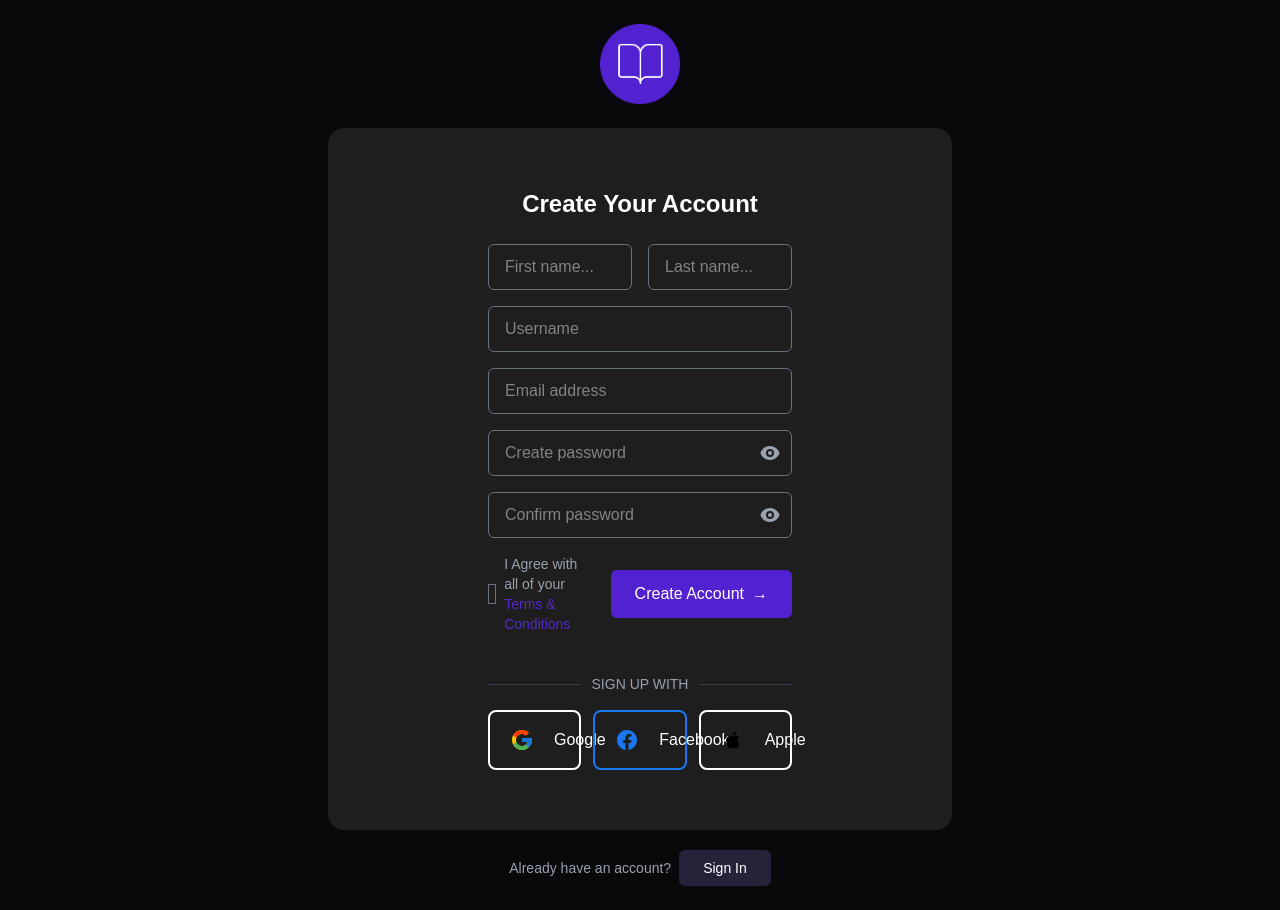
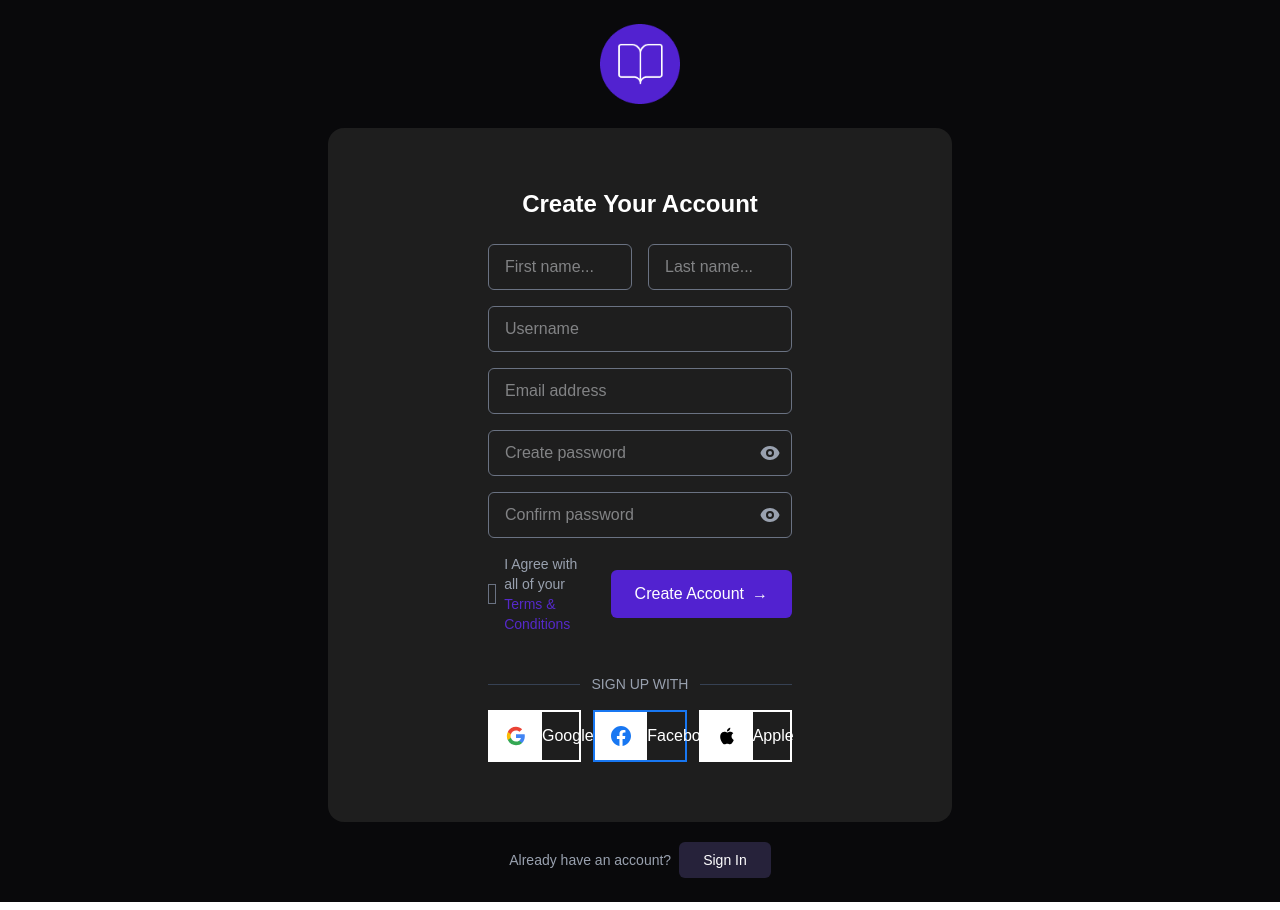
Before and after one commit to Junaid7200/Quiver, a Next.js app: page /auth/signup in a window 1280 px wide. Built offline with nearby package versions, Linux system fonts and the light colour scheme.

Commit message:
changed the auth buttons in the signup

```diff
--- a/src/app/components/AuthSocialButton.js
+++ b/src/app/components/AuthSocialButton.js
@@ -3,23 +3,22 @@
     <button
       onClick={onClick}
       className={`
-        flex items-center w-full px-4 py-3 bg-transparent rounded-lg
+        flex items-center w-full bg-transparent
         border-2 transition-all duration-200 hover:bg-gray-700 cursor-pointer
       `}
       style={{ borderColor }}
     >
       {/* Icon container - white background square */}
-      <div className="w-8 h-8 bg-transparent rounded flex items-center justify-center mr-4 flex-shrink-0">
+      <div className="h-full bg-white flex items-center justify-center px-4">
         {icon}
       </div>
 
       {/* Text */}
-      <span className="text-white font-medium text-center flex-1">
+      <span className="text-white font-medium text-center flex-1 py-3">
         {text}
       </span>
     </button>
   );
 };
 
-
 export default SocialAuthButton;
--- a/src/app/components/googleIcon.js
+++ b/src/app/components/googleIcon.js
@@ -1,10 +1,10 @@
-export default function GoogleIcon() {
-  return (
-    <svg xmlns="http://www.w3.org/2000/svg" viewBox="0 0 48 48" width="24px" height="24px">
-      <path fill="#FFC107" d="M43.611,20.083H42V20H24v8h11.303c-1.649,4.657-6.08,8-11.303,8c-6.627,0-12-5.373-12-12c0-6.627,5.373-12,12-12c3.059,0,5.842,1.154,7.961,3.039l5.657-5.657C34.046,6.053,29.268,4,24,4C12.955,4,4,12.955,4,24c0,11.045,8.955,20,20,20c11.045,0,20-8.955,20-20C44,22.659,43.862,21.35,43.611,20.083z" />
-      <path fill="#FF3D00" d="M6.306,14.691l6.571,4.819C14.655,15.108,18.961,12,24,12c3.059,0,5.842,1.154,7.961,3.039l5.657-5.657C34.046,6.053,29.268,4,24,4C16.318,4,9.656,8.337,6.306,14.691z" />
-      <path fill="#4CAF50" d="M24,44c5.166,0,9.86-1.977,13.409-5.192l-6.19-5.238C29.211,35.091,26.715,36,24,36c-5.202,0-9.619-3.317-11.283-7.946l-6.522,5.025C9.505,39.556,16.227,44,24,44z" />
-      <path fill="#1976D2" d="M43.611,20.083H42V20H24v8h11.303c-0.792,2.237-2.231,4.166-4.087,5.571c0.001-0.001,0.002-0.001,0.003-0.002l6.19,5.238C36.971,39.205,44,34,44,24C44,22.659,43.862,21.35,43.611,20.083z" />
-    </svg>
-  );
-}
+const GoogleIcon = () => (
+  <svg className="w-5 h-5" viewBox="0 0 24 24">  {/* Changed from w-5 h-5 to w-4 h-4 */}
+    <path fill="#4285F4" d="M22.56 12.25c0-.78-.07-1.53-.2-2.25H12v4.26h5.92c-.26 1.37-1.04 2.53-2.21 3.31v2.77h3.57c2.08-1.92 3.28-4.74 3.28-8.09z"/>
+    <path fill="#34A853" d="M12 23c2.97 0 5.46-.98 7.28-2.66l-3.57-2.77c-.98.66-2.23 1.06-3.71 1.06-2.86 0-5.29-1.93-6.16-4.53H2.18v2.84C3.99 20.53 7.7 23 12 23z"/>
+    <path fill="#FBBC05" d="M5.84 14.09c-.22-.66-.35-1.36-.35-2.09s.13-1.43.35-2.09V7.07H2.18C1.43 8.55 1 10.22 1 12s.43 3.45 1.18 4.93l2.85-2.22.81-.62z"/>
+    <path fill="#EA4335" d="M12 5.38c1.62 0 3.06.56 4.21 1.64l3.15-3.15C17.45 2.09 14.97 1 12 1 7.7 1 3.99 3.47 2.18 7.07l3.66 2.84c.87-2.6 3.3-4.53 6.16-4.53z"/>
+  </svg>
+);
+
+export default GoogleIcon;
```
